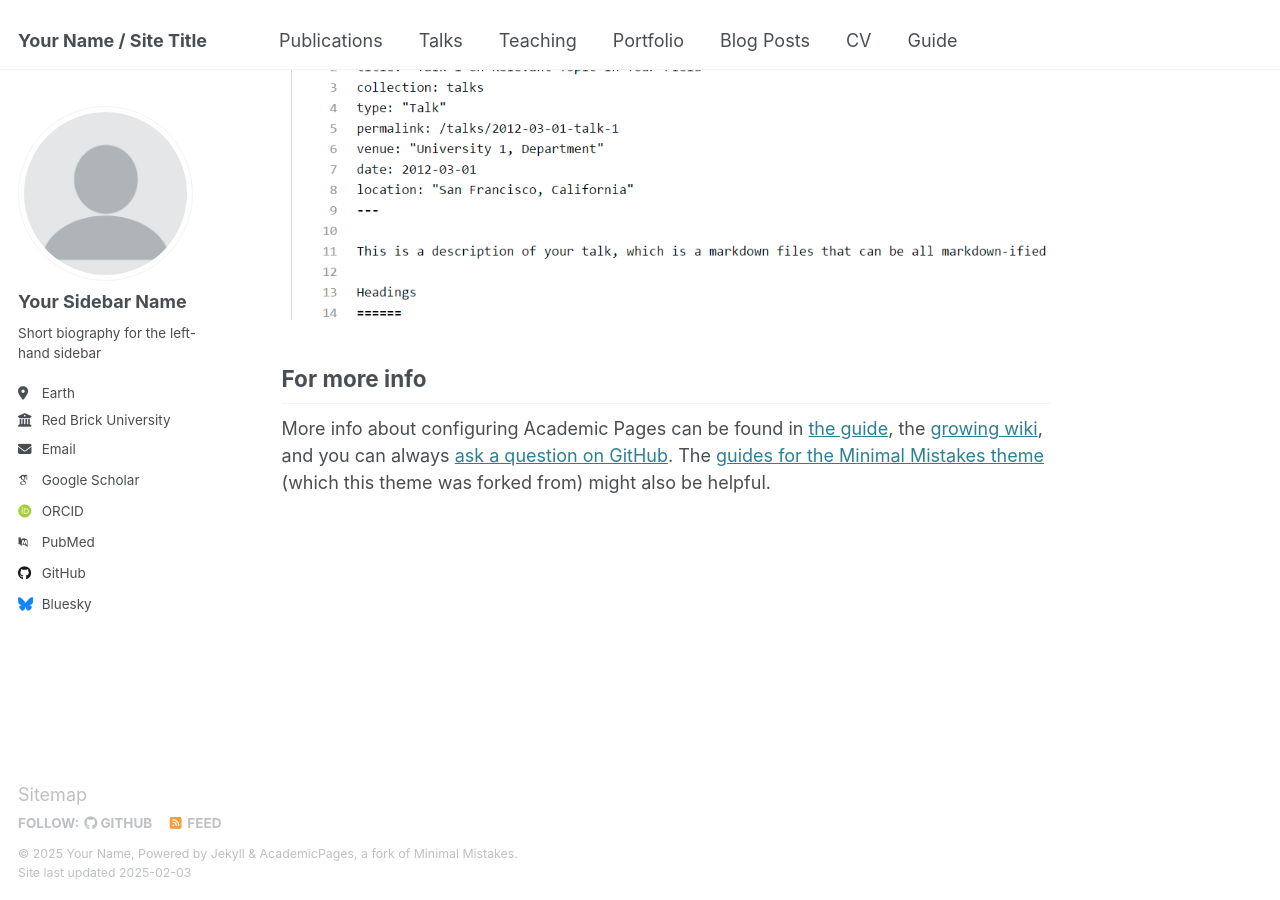
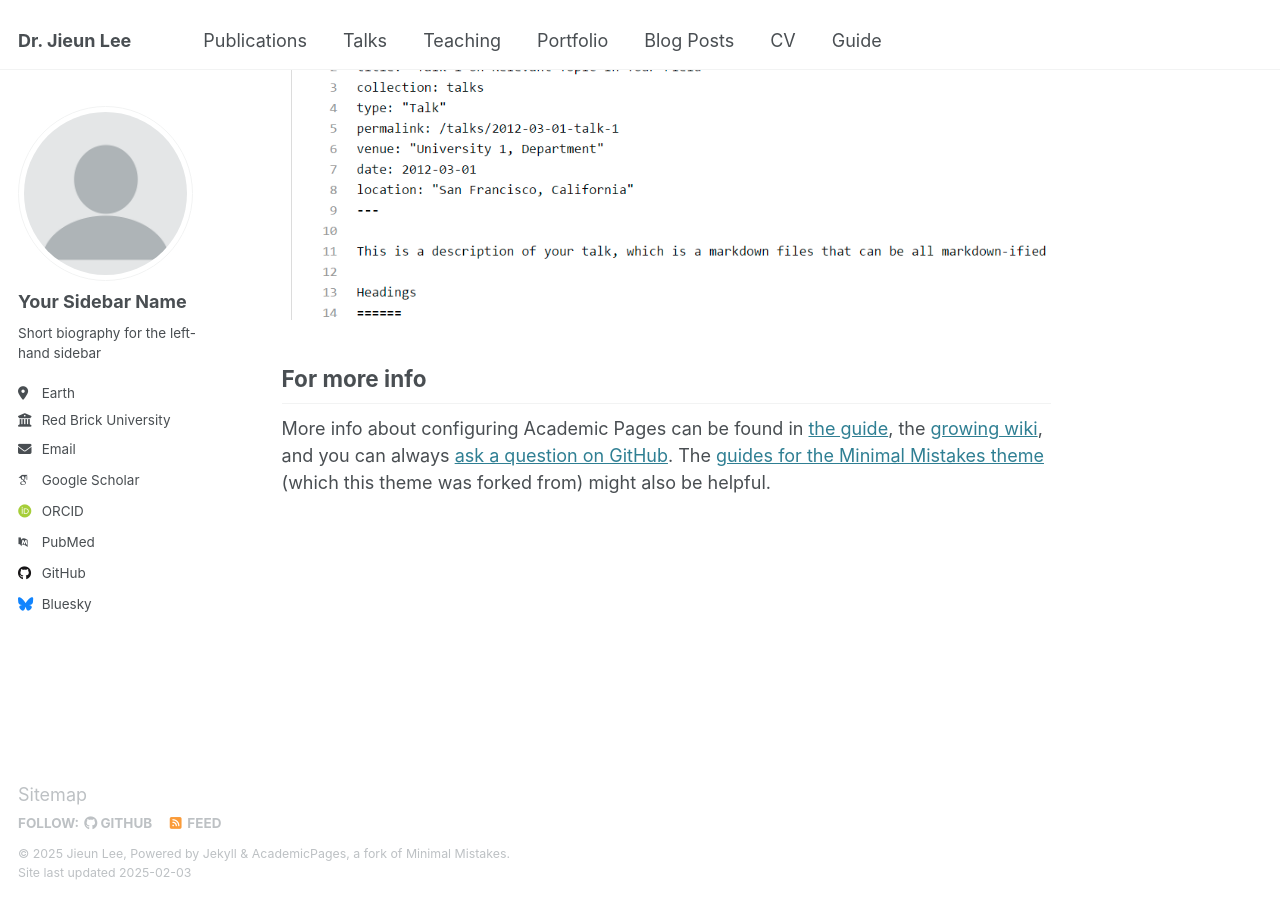
Before and after one commit to JIEUN-12/jieun-12.github.io, a Jekyll site: the page built from _pages/about.md, in a window 1280 px wide and 900 px high, scrolled down 2642 px. Built offline with Jekyll 4.4.1, drawn with Linux system fonts in a browser that asks for light colours; some web fonts are replaced.

Commit message:
Update _config.yml

```diff
--- a/_config.yml
+++ b/_config.yml
@@ -9,9 +9,9 @@
 # Basic Site Settings
 locale                   : "en-US"
 site_theme               : "default"
-title                    : "Your Name / Site Title"
+title                    : "Dr. Jieun Lee"
 title_separator          : "-"
-name                     : &name "Your Name"
+name                     : &name "Jieun Lee"
 description              : &description "personal description"
 url                      : https://academicpages.github.io # the base hostname & protocol for your site e.g. "https://[your GitHub username].github.io"
 baseurl                  : "" # the subpath of your site, e.g. "/blog"
```
